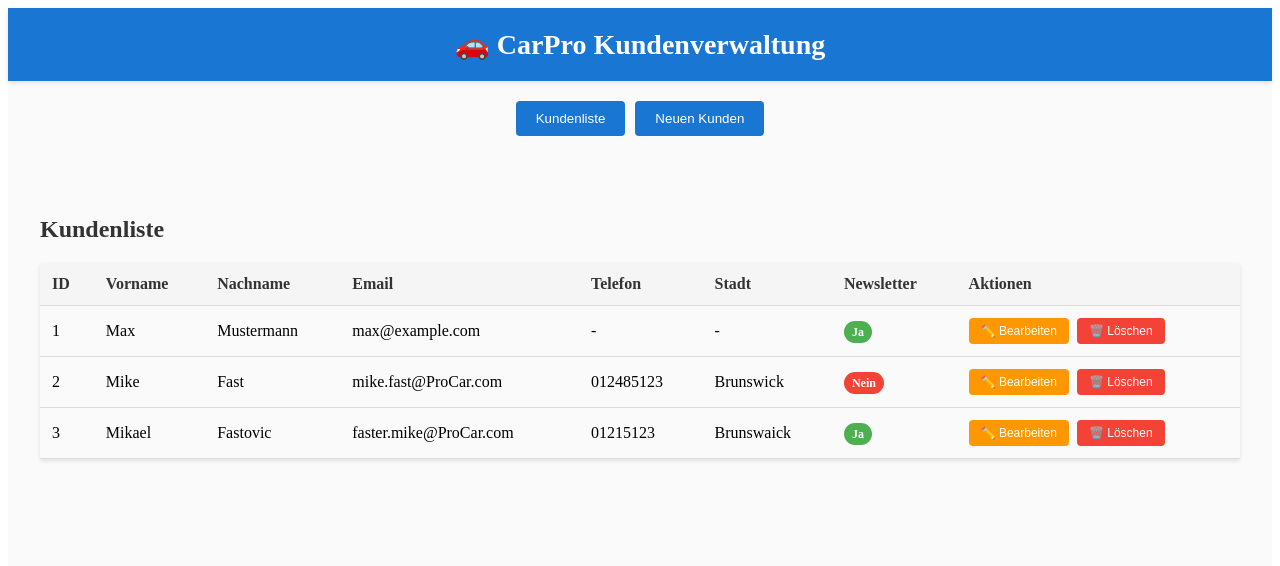
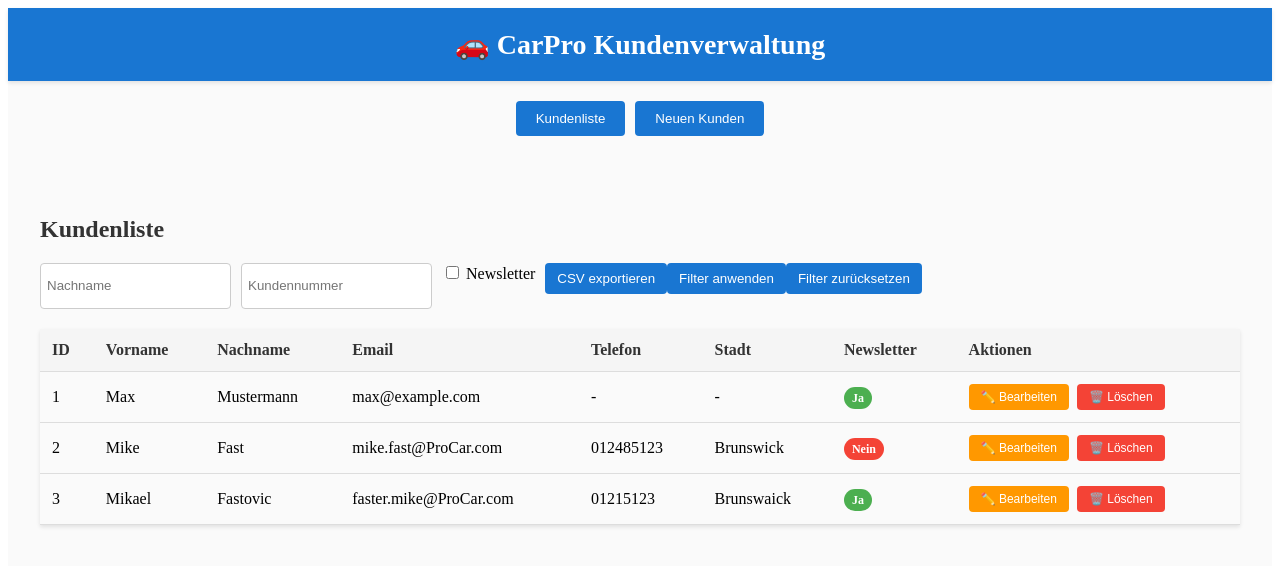
Before and after one commit to Sephir99/CarProManager, an Angular app: page / in a window 1280 px wide. Shown: the top 566 px of the page. Built offline with nearby package versions, Linux system fonts and the light colour scheme.

Commit message:
Filterung&CSV Ende für heute

```diff
--- a/src/app/components/customer/customer-list/customer-list.css
+++ b/src/app/components/customer/customer-list/customer-list.css
@@ -107,3 +107,32 @@ h2 {
   color: #333;
   margin-bottom: 20px;
 }
+
+.filter-panel {
+  display: flex;
+  gap: 10px;
+  margin-bottom: 15px;
+}
+
+.filter-panel input[type="text"] {
+  padding: 6px;
+  border-radius: 4px;
+  border: 1px solid #ccc;
+}
+
+.actions {
+  margin-bottom: 15px;
+}
+
+.actions button {
+  padding: 8px 12px;
+  background-color: #1976d2;
+  color: white;
+  border: none;
+  border-radius: 4px;
+  cursor: pointer;
+}
+
+.actions button:hover {
+  background-color: #1565c0;
+}
--- a/src/app/components/customer/customer-list/customer-list.html
+++ b/src/app/components/customer/customer-list/customer-list.html
@@ -1,6 +1,19 @@
 <div class="customer-container">
   <h2>Kundenliste</h2>
 
+  <div class="filter-panel">
+    <input type="text" placeholder="Nachname" [(ngModel)]="filter.lastName" />
+    <input type="text" placeholder="Kundennummer" [(ngModel)]="filter.customerId" />
+    <label>
+      <input type="checkbox" [(ngModel)]="filter.newsletter" />
+      Newsletter
+    </label>
+    <div class="actions">
+      <button (click)="exportCsv()">CSV exportieren</button>
+      <button (click)="applyFilter()">Filter anwenden</button>
+      <button (click)="resetFilter()">Filter zurücksetzen</button>
+    </div>
+  </div>
   <table class="customer-table">
     <thead>
       <tr>
--- a/src/app/components/customer/customer-list/customer-list.ts
+++ b/src/app/components/customer/customer-list/customer-list.ts
@@ -1,32 +1,84 @@
 import { Component, EventEmitter, OnInit, Output } from '@angular/core';
-import { Observable } from 'rxjs';
+import { map, Observable, of, tap } from 'rxjs';
 import { Customer } from '../../../models/customer.model';
 import { CustomerService } from '../../../services/customer.service';
-import { AsyncPipe } from '@angular/common'
+import { AsyncPipe, CommonModule } from '@angular/common'
+import { FormsModule } from '@angular/forms';
 @Component({
   selector: 'app-customer-list',
   templateUrl: './customer-list.html',
   styleUrls: ['./customer-list.css'],
   standalone: true,
-  imports: [AsyncPipe]
+  imports: [CommonModule, AsyncPipe, FormsModule]
 })
 export class CustomerList implements OnInit {
   customers$!: Observable<Customer[]>;
+  allCustomers: Customer[] = [];
+  filter = {
+    lastName: '',
+    customerId: '',
+    newsletter: false
+  };
   @Output() editCustomers = new EventEmitter<number>();
 
   constructor(private customerService: CustomerService) {}
 
   ngOnInit(): void {
-    this.customers$ = this.customerService.getCustomers();
+    this.customers$ = this.customerService.getCustomers().pipe(
+      tap(list => this.allCustomers = list),
+      map(list => list)
+    );
+  }
+
+  applyFilter(): void {
+    const filtered = this.allCustomers.filter(c => {
+      const matchesLastName = this.filter.lastName
+        ? c.lastName.toLowerCase().includes(this.filter.lastName.toLowerCase())
+        : true;
+      const matchesId = this.filter.customerId
+        ? c.customerId === +this.filter.customerId
+        : true;
+      const matchesNewsletter = this.filter.newsletter
+        ? c.newsletter
+        : true;
+      return matchesLastName && matchesId && matchesNewsletter;
+    });
+    this.customers$ = of(filtered);
+  }
+
+  resetFilter(): void {
+    this.filter = { lastName: '', customerId: '', newsletter: false };
+    this.customers$ = of(this.allCustomers);
   }
 
   deleteCustomer(id: number): void {
     if (confirm('Sind Sie sicher, dass Sie diesen Kunden löschen möchten?')) {
       this.customerService.deleteCustomer(id);
+      // Aktualisiere lokale Liste
+      this.allCustomers = this.allCustomers.filter(c => c.customerId !== id);
+      this.customers$ = of(this.allCustomers);
     }
   }
+
 
   editCustomer(id: number): void {
     this.editCustomers.emit(id);
   }
+
+  exportCsv(): void {
+    const header = ['customerId', 'firstName', 'lastName', 'email', 'phoneNumber', 'street', 'zipCode', 'city', 'newsletter'];
+    this.customers$.pipe(tap(), map(list => {
+      const csvRows = [
+        header.join(';'),
+        ...list.map(c => header.map(field => `"${(c as any)[field] || ''}"`).join(';'))
+      ];
+      const blob = new Blob([csvRows.join('\n')], { type: 'text/csv' });
+      const url = window.URL.createObjectURL(blob);
+      const link = document.createElement('a');
+      link.href = url;
+      link.download = 'kunden-export.csv';
+      link.click();
+      window.URL.revokeObjectURL(url);
+    })).subscribe();
+  }
 }
```
